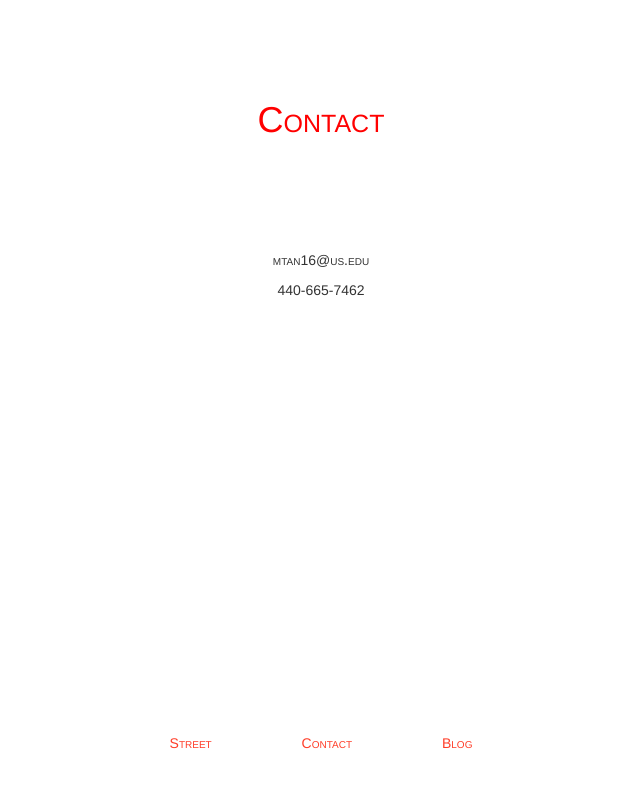
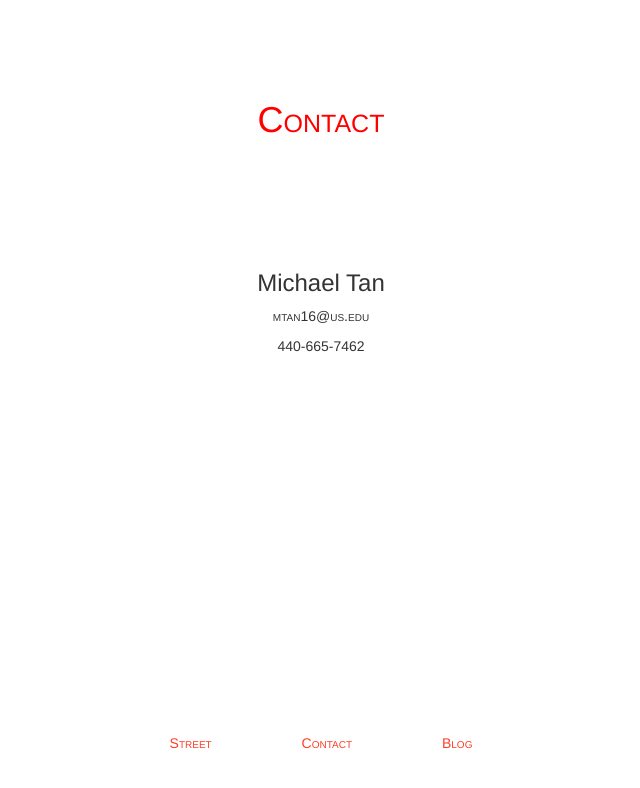
Before and after one commit to kevinhuangtan/sneakstreet, a plain HTML site: page views/contact.html in a window 1280 px wide. Shown: the whole page, without its empty margins (319-959 px from the left). Drawn offline with nearby package versions, Linux system fonts and the light colour scheme.

Commit message:
Update contact.html

```diff
--- a/views/contact.html
+++ b/views/contact.html
@@ -12,6 +12,7 @@
 	<div class="container">
 		<h1 id="title">Contact</h1>
 		<div style="height:100px"></div>
+		<h3>Michael Tan</h3>
 		<p >mtan16@us.edu</p>
 		<p>440-665-7462</p>
 	</div>
```
